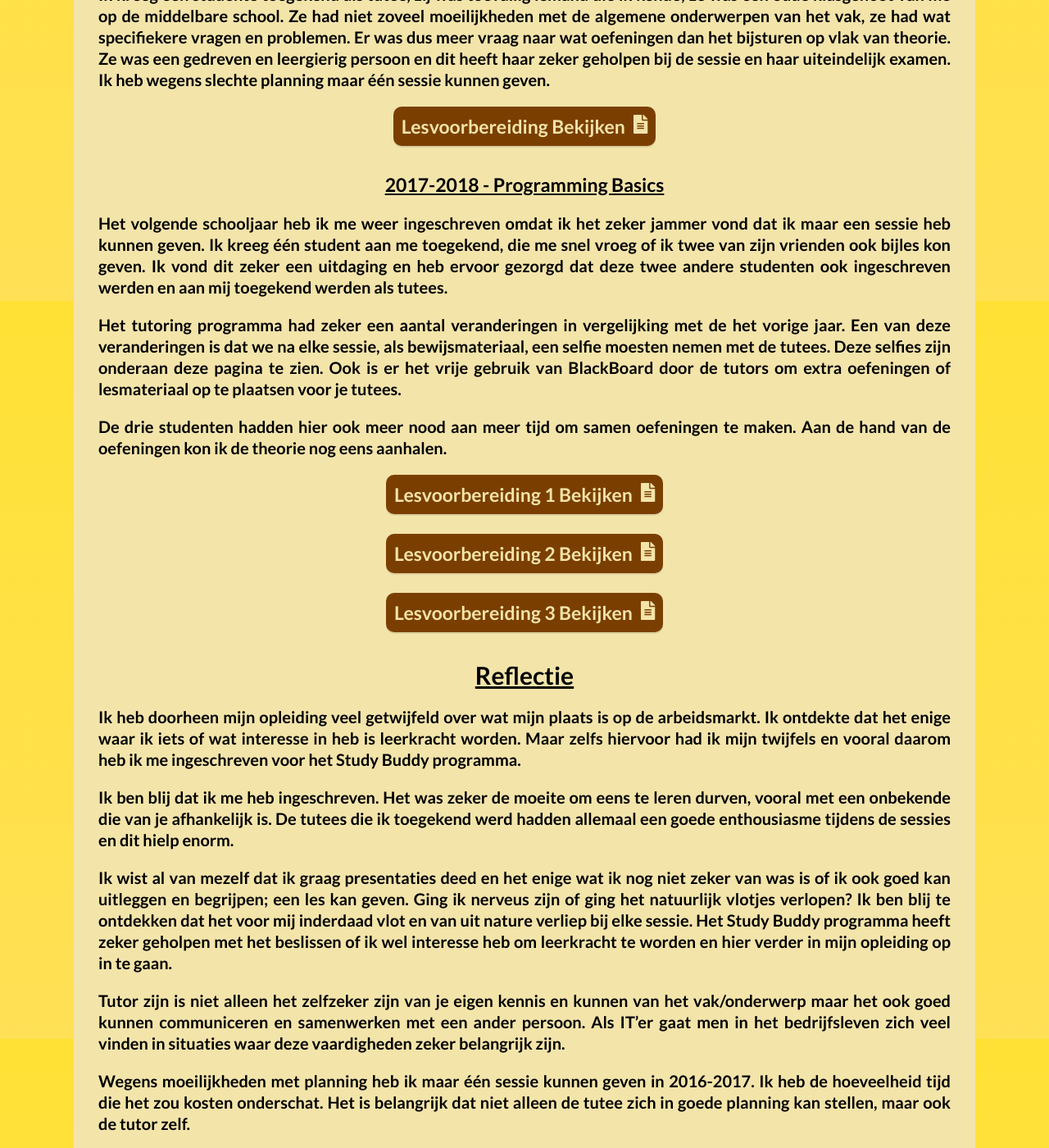
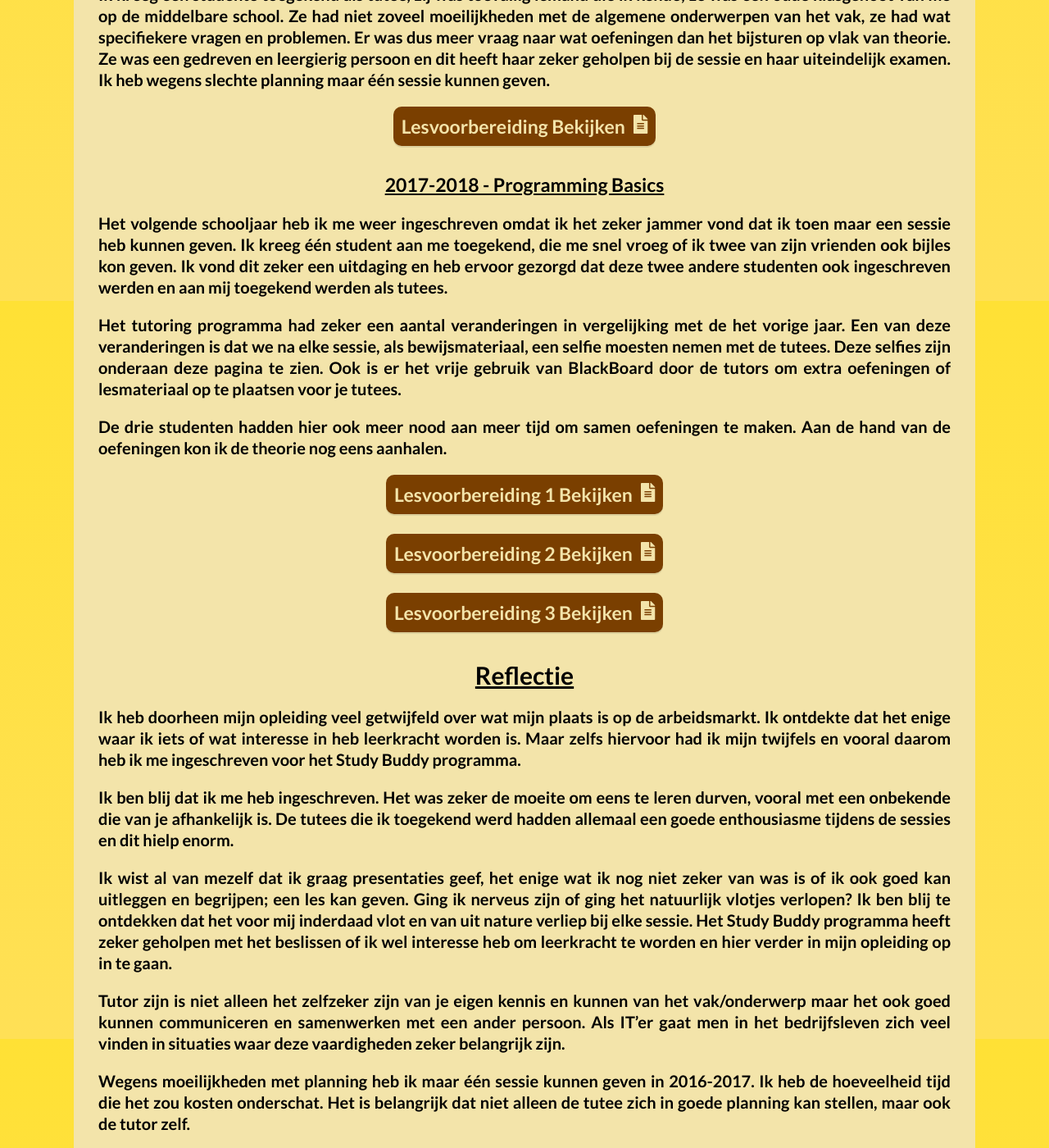
Before and after one commit to Maxzilla60/maxzilla60.github.io, a Jekyll site: the page built from _activities/studybuddy.html, in a window 1280 px wide and 1400 px high, scrolled down 1433 px. Shown: the whole window at 82% size. Built offline with Jekyll 4.4.1, drawn with Linux system fonts in a browser that asks for light colours; nearby versions of some CDN libraries; some of the changed text lies outside the part shown.

Commit message:
Small tweaks

```diff
--- a/_activities/studybuddy.html
+++ b/_activities/studybuddy.html
@@ -33,7 +33,7 @@ permalink: /selectie/studybuddy/
 	<a href="/files/Lesvoorbereiding_1_JavaEssentials_MaximeOrione.pdf" target="_blank"><button class="small_button">Lesvoorbereiding Bekijken <i class="fas fa-file-alt"></i></button></a></br>
 
 	<h3>2017-2018 - Programming Basics</h3>
-	<p>Het volgende schooljaar heb ik me weer ingeschreven omdat ik het zeker jammer vond dat ik maar een sessie heb kunnen geven. Ik kreeg één student aan me toegekend, die me snel vroeg of ik twee van zijn vrienden ook bijles kon geven. Ik vond dit zeker een uitdaging en heb ervoor gezorgd dat deze twee andere studenten ook ingeschreven werden en aan mij toegekend werden als tutees.</p>
+	<p>Het volgende schooljaar heb ik me weer ingeschreven omdat ik het zeker jammer vond dat ik toen maar een sessie heb kunnen geven. Ik kreeg één student aan me toegekend, die me snel vroeg of ik twee van zijn vrienden ook bijles kon geven. Ik vond dit zeker een uitdaging en heb ervoor gezorgd dat deze twee andere studenten ook ingeschreven werden en aan mij toegekend werden als tutees.</p>
 	<p>Het tutoring programma had zeker een aantal veranderingen in vergelijking met de het vorige jaar. Een van deze veranderingen is dat we na elke sessie, als bewijsmateriaal, een selfie moesten nemen met de tutees. Deze selfies zijn onderaan deze pagina te zien. Ook is er het vrije gebruik van BlackBoard door de tutors om extra oefeningen of lesmateriaal op te plaatsen voor je tutees.</p>
 	<p>De drie studenten hadden hier ook meer nood aan meer tijd om samen oefeningen te maken. Aan de hand van de oefeningen kon ik de theorie nog eens aanhalen.</p>
 	<a href="/files/voorbereidingsfiche1_OrioneMaxime_ProgrammingBasics.pdf" target="_blank"><button class="small_button">Lesvoorbereiding 1 Bekijken <i class="fas fa-file-alt"></i></button></a></br>
@@ -41,9 +41,9 @@ permalink: /selectie/studybuddy/
 	<a href="/files/voorbereidingsfiche3_OrioneMaxime_ProgrammingBasics.pdf" target="_blank"><button class="small_button">Lesvoorbereiding 3 Bekijken <i class="fas fa-file-alt"></i></button></a></br>
 
 	<h2>Reflectie</h2>
-	<p>Ik heb doorheen mijn opleiding veel getwijfeld over wat mijn plaats is op de arbeidsmarkt. Ik ontdekte dat het enige waar ik iets of wat interesse in heb is leerkracht worden. Maar zelfs hiervoor had ik mijn twijfels en vooral daarom heb ik me ingeschreven voor het Study Buddy programma.</p>
+	<p>Ik heb doorheen mijn opleiding veel getwijfeld over wat mijn plaats is op de arbeidsmarkt. Ik ontdekte dat het enige waar ik iets of wat interesse in heb leerkracht worden is. Maar zelfs hiervoor had ik mijn twijfels en vooral daarom heb ik me ingeschreven voor het Study Buddy programma.</p>
 	<p>Ik ben blij dat ik me heb ingeschreven. Het was zeker de moeite om eens te leren durven, vooral met een onbekende die van je afhankelijk is. De tutees die ik toegekend werd hadden allemaal een goede enthousiasme tijdens de sessies en dit hielp enorm.</p>
-	<p>Ik wist al van mezelf dat ik graag presentaties deed en het enige wat ik nog niet zeker van was is of ik ook goed kan uitleggen en begrijpen; een les kan geven. Ging ik nerveus zijn of ging het natuurlijk vlotjes verlopen? Ik ben blij te ontdekken dat het voor mij inderdaad vlot en van uit nature verliep bij elke sessie. Het Study Buddy programma heeft zeker geholpen met het beslissen of ik wel interesse heb om leerkracht te worden en hier verder in mijn opleiding op in te gaan.</p>
+	<p>Ik wist al van mezelf dat ik graag presentaties geef, het enige wat ik nog niet zeker van was is of ik ook goed kan uitleggen en begrijpen; een les kan geven. Ging ik nerveus zijn of ging het natuurlijk vlotjes verlopen? Ik ben blij te ontdekken dat het voor mij inderdaad vlot en van uit nature verliep bij elke sessie. Het Study Buddy programma heeft zeker geholpen met het beslissen of ik wel interesse heb om leerkracht te worden en hier verder in mijn opleiding op in te gaan.</p>
 	<p>Tutor zijn is niet alleen het zelfzeker zijn van je eigen kennis en kunnen van het vak/onderwerp maar het ook goed kunnen communiceren en samenwerken met een ander persoon. Als IT’er gaat men in het bedrijfsleven zich veel vinden in situaties waar deze vaardigheden zeker belangrijk zijn.</p>
 	<p>Wegens moeilijkheden met planning heb ik maar één sessie kunnen geven in 2016-2017. Ik heb de hoeveelheid tijd die het zou kosten onderschat. Het is belangrijk dat niet alleen de tutee zich in goede planning kan stellen, maar ook de tutor zelf.</p>
 
--- a/index.html
+++ b/index.html
@@ -7,6 +7,6 @@ permalink: /
 		SITE IS UNDER CONSTRUCTION
 	</div></br>
 	<p>{{ site.description }}</p></br>
-	<p>Deze site is "from scratch" gemaakt met HTML en SASS, maar vooral met <a href="https://jekyllrb.com/" target="_blank">Jekyll</a>! Het design is ook compleet zelfgemaakt. Deze site is gehost via GitHub, de repository van deze website kan je <a href="https://github.com/Maxzilla60/maxzilla60.github.io">hier</a> terug vinden.</p></br>
+	<p>Deze site is "from scratch" gemaakt met HTML en SASS, maar vooral met <a href="https://jekyllrb.com/" target="_blank">Jekyll</a>! Het design is ook compleet zelfgemaakt. Deze website is gehost via GitHub, de repository van deze website kan je <a href="https://github.com/Maxzilla60/maxzilla60.github.io">hier</a> terug vinden.</p></br>
 	<img src="https://cdn.worldvectorlogo.com/logos/jekyll.svg" style="height: 100px" alt="Jekyll Logo"/>
 </div>
--- a/reflectie.html
+++ b/reflectie.html
@@ -4,5 +4,5 @@ title: Eindreflectie
 permalink: /reflectie/
 ---
 <article>
-	Eens nadenken...
+	Even nadenken...
 </article>
```
Also changed, not shown: other parts of _activities/studybuddy.html (+1 -1 lines), Vraagwoorden.txt (added, +12 -0 lines), _activities/aclister.html (+6 -8 lines).
